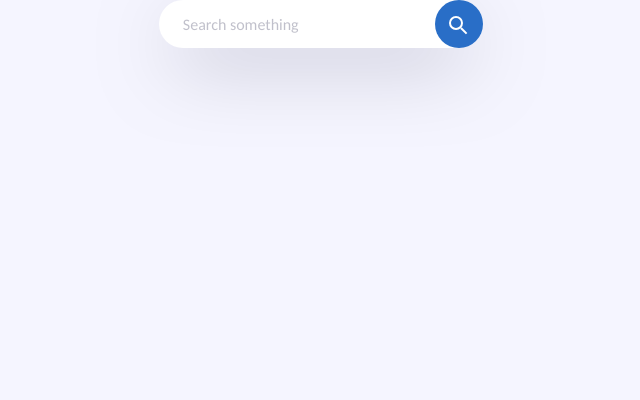
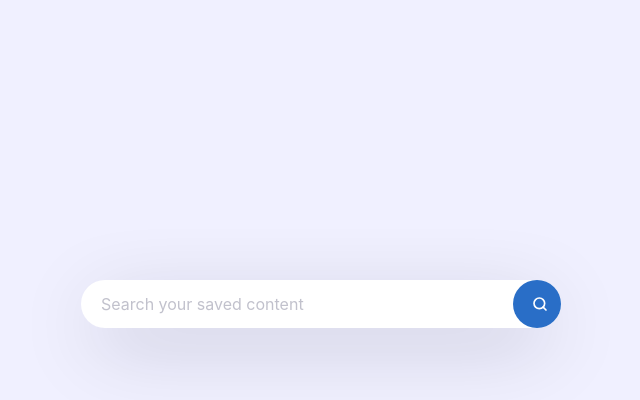
Before and after one commit to Ajitesh-Tamrakar/Bookmark, a React app in the folder frontend/: page /search in a window 1280 px wide. Shown: the top 400 px of the page, without its empty margins (319-959 px from the left). Built offline with nearby package versions, Linux system fonts and the light colour scheme; the HTML template or start-up script is replaced by a standard one.

Commit message:
completed search page

```diff
--- a/frontend/src/components/Card.jsx
+++ b/frontend/src/components/Card.jsx
@@ -1,84 +1,73 @@
-// import react from 'react';
-
-// function Card({ title, description }) {
-
-//     return (
-//         <div className="$$card bg-base-100 w-96 shadow-sm">
-//             <figure>
-//                 <img
-//                     src="https://img.daisyui.com/images/stock/photo-1606107557195-0e29a4b5b4aa.webp"
-//                     alt="Shoes" />
-//             </figure>
-//             <div className="$$card-body">
-//                 <h2 className="$$card-title">
-//                     Card Title
-//                     <div className="$$badge $$badge-secondary">NEW</div>
-//                 </h2>
-//                 <p>A card component has a figure, a body part, and inside body there are title and actions parts</p>
-//                 <div className="$$card-actions justify-end">
-//                     <div className="$$badge $$badge-outline">Fashion</div>
-//                     <div className="$$badge $$badge-outline">Products</div>
-//                 </div>
-//             </div>
-//         </div>
-//     );
-
-// }
-
-// export default Card;
-
-// 1. Install dependencies:
-// npm install framer-motion lucide-react
-
 import AspectRatio from '@mui/joy/AspectRatio';
 import Button from '@mui/joy/Button';
 import Card from '@mui/joy/Card';
 import CardContent from '@mui/joy/CardContent';
-import IconButton from '@mui/joy/IconButton';
 import Typography from '@mui/joy/Typography';
-import BookmarkAdd from '@mui/icons-material/BookmarkAddOutlined';
 
-export default function BasicCard({title, date, imageUrl}) {
-    const video_id = imageUrl.split('v=')[1];
+export default function BookmarkCard({ item, index }) {
+  const videoId = item.url?.includes('v=') ? item.url.split('v=')[1] : null;
+  const matchScore = Math.round((1 - item.distance) * 100);
+  const date = new Date(item.saved_at).toLocaleDateString('en-US', {
+    month: 'short', day: 'numeric', year: 'numeric'
+  });
+
   return (
+    <div
+      style={{
+        animationDelay: `${index * 60}ms`,
+        animationFillMode: 'both',
+      }}
+      className="animate-fade-up"
+    >
       <Card sx={{ width: 320 }}>
         <div>
-        <Typography level="title-lg">{title}</Typography>
-        <Typography level="body-sm">{date}</Typography>
-        {/* <IconButton
-          aria-label="bookmark Bahamas Islands"
-          variant="plain"
-          color="neutral"
-          size="sm"
-          sx={{ position: 'absolute', top: '0.875rem', right: '0.5rem' }}
-        >
-          <BookmarkAdd />
-        </IconButton> */}
+          <Typography level="title-lg">{item.title}</Typography>
+          <Typography level="body-sm">{item.author} · {date}</Typography>
         </div>
+
         <AspectRatio minHeight="120px" maxHeight="200px">
-
           <img
-          src={video_id ? `https://img.youtube.com/vi/${video_id}/0.jpg` : imageUrl}
-          srcSet={video_id ? `https://img.youtube.com/vi/${video_id}/0.jpg` : imageUrl}
+            src={videoId
+              ? `https://img.youtube.com/vi/${videoId}/0.jpg`
+              : item.url}
             loading="lazy"
-          alt=""
+            alt={item.title}
           />
         </AspectRatio>
+
+        {/* Tags */}
+        <div style={{ display: 'flex', flexWrap: 'wrap', gap: '6px', padding: '0 2px' }}>
+          {item.tags.map((tag) => (
+            <span
+              key={tag}
+              style={{
+                fontSize: '11px',
+                background: '#e8eeff',
+                color: '#296ec7',
+                borderRadius: '20px',
+                padding: '2px 8px',
+              }}
+            >
+              {tag}
+            </span>
+          ))}
+        </div>
+
         <CardContent orientation="horizontal">
-        {/* <div>
-          <Typography level="body-xs">Total price:</Typography>
-          <Typography sx={{ fontSize: 'lg', fontWeight: 'lg' }}>$2,900</Typography>
-        </div> */}
+          <Typography level="body-xs" sx={{ alignSelf: 'center' }}>
+            {matchScore}% match
+          </Typography>
           <Button
             variant="solid"
             size="md"
             color="primary"
-          aria-label="Explore Bahamas Islands"
+            onClick={() => window.open(item.url, '_blank')}
             sx={{ ml: 'auto', alignSelf: 'center', fontWeight: 600 }}
           >
-          Explore
+            Watch
           </Button>
         </CardContent>
       </Card>
+    </div>
   );
 }
--- a/frontend/src/components/SearchBar.jsx
+++ b/frontend/src/components/SearchBar.jsx
@@ -1,29 +1,79 @@
-import './SearchBar.css';
-import React from 'react';
-import { useState } from 'react';
+import { useState } from "react";
 
-function SearchBar({onSearch}) {
-    const [query , setQuery] = useState('');
+export default function SearchBar({ onSearch, hasResults }) {
+    const [query, setQuery] = useState("");
+
+    const handleSearch = () => {
+        if (query.trim()) onSearch(query);
+    };
 
     return (
-        <div className="centered">
-            <div className="search">
+        <div
+            className={`
+                flex flex-col items-center w-full
+                transition-all duration-500 ease-[cubic-bezier(0.4,0,0.2,1)]
+                ${hasResults ? "mt-6" : "mt-[35vh]"}
+            `}
+        >
+            <div className="relative flex items-center w-[480px] h-12 rounded-full bg-white shadow-[0_20px_80px_-16px_rgba(0,0,30,0.45)] focus-within:shadow-[0_24px_80px_-12px_rgba(0,0,30,0.55)] transition-shadow duration-200">
+
                 <input
                     type="text"
-                    id="search-input" // 1. Added ID to connect with label
-                    name="search"
-                    placeholder="Search something"
-                    onChange = {(e) => setQuery(e.target.value)}
+                    placeholder="Search your saved content"
+                    value={query}
+                    onChange={(e) => setQuery(e.target.value)}
+                    onKeyDown={(e) => e.key === "Enter" && handleSearch()}
+                    style={{
+                        paddingLeft: "1.25rem",
+                        paddingRight: query.trim() ? "8.5rem" : "3.5rem",
+                        transition: "padding-right 0.25s ease",
+                    }}
+                    className="absolute inset-0 w-full h-full rounded-full bg-transparent outline-none text-[#333355] placeholder:text-[#333355]/30"
                 />
-                <button type="button" aria-label="Search" onClick={() =>
-                    onSearch(query)
-                }> {/* 2. Changed to submit, added aria-label */}
-                    <label htmlFor="search-input">search</label> {/* 3. Connected htmlFor to input ID */}
-                    <div className="search-icon" aria-hidden="true"></div> {/* 4. Hid pure CSS icon from screen readers */}
+
+                <button
+                    onClick={handleSearch}
+                    aria-label="Search"
+                    style={{
+                        width: query.trim() ? "7.5rem" : "3rem",
+                        transition: "width 0.25s ease",
+                    }}
+                    className="
+                        absolute right-0
+                        flex flex-row items-center justify-center gap-1.5
+                        h-12 rounded-full bg-[#296ec7] border-none
+                        cursor-pointer overflow-hidden
+                        hover:bg-[#2060b0] transition-colors duration-200
+                    "
+                >
+                    <span
+                        style={{
+                            maxWidth: query.trim() ? "5rem" : "0px",
+                            opacity: query.trim() ? 1 : 0,
+                            transition: "max-width 0.25s ease, opacity 0.2s ease",
+                        }}
+                        className="text-white text-sm whitespace-nowrap overflow-hidden"
+                    >
+                        search
+                    </span>
+
+                    <svg
+                        xmlns="http://www.w3.org/2000/svg"
+                        width="16" height="16"
+                        viewBox="0 0 24 24"
+                        fill="none"
+                        stroke="white"
+                        strokeWidth="2.5"
+                        strokeLinecap="round"
+                        strokeLinejoin="round"
+                        aria-hidden="true"
+                        style={{ flexShrink: 0 }}
+                    >
+                        <circle cx="11" cy="11" r="8" />
+                        <line x1="21" y1="21" x2="16.65" y2="16.65" />
+                    </svg>
                 </button>
             </div>
         </div>
-    )
+    );
 }
-
-export default SearchBar;
--- a/frontend/src/pages/Search.jsx
+++ b/frontend/src/pages/Search.jsx
@@ -1,47 +1,34 @@
-import SearchBar from "../components/SearchBar"
-import BasicCard from "../components/Card"
-import {useState} from 'react'
-function Search() {
+import { useState } from "react";
+import SearchBar from "../components/SearchBar";
+import BookmarkCard from "../components/Card";
 
+export default function Search() {
     const [results, setResults] = useState([]);
-    function handleSearch(query) {
+    const [message, setMessage] = useState('');
 
-        fetch(`http://localhost:8000/retrieve/search/?q=${query}`, {
-            method: 'GET',
-            headers: {
-                'Content-Type': 'application/json'
-            },
-        })
-            .then(async (response) => {
-                const data = await response.json();
-                setResults(data.results);
+    const handleSearch = async (query) => {
+        const res = await fetch(`http://localhost:8000/retrieve/search/?q=${query}`);
+        const data = await res.json();
+        setResults(data.results);
+        setMessage(data.message);
+    };
 
-                if (response.ok) {
-                    console.log("Search successful");
-                    console.log("Server response:", data);
-                } else {
-                    console.error("Search failed:");
-                    console.error("Status:", response.status);
-                    console.error("Response:", data);
-                }
-            })
-
-    }
     return (
-        <div>
-            <SearchBar onSearch={handleSearch} />
-            {results.map((item) => (
-                <BasicCard
-                key={item.url}
-                title={item.title}
-                date={item.saved_at}
-                imageUrl={item.url} />
-            ))}
-
+        <div className="min-h-screen bg-[#f0f0ff] flex flex-col items-center px-4">
+            <SearchBar onSearch={handleSearch} hasResults={results.length > 0} />
+            {message && results.length === 0 && (
+                <div className="flex flex-col items-center gap-3 mt-10 text-[#333355]/50">
+                    <img src="/embarrassed.png" alt="No results" width={64} height={64} />
+                    <p className="text-sm">No relevant results found</p>
+                </div>
+            )}
+            {results.length > 0 && (
+                <div className="mt-6 flex flex-wrap gap-4 justify-center">
+                    {results.map((item, i) => (
+                        <BookmarkCard key={item.id} item={item} index={i} />
+                    ))}
+                </div>
+            )}
         </div>
-
-
-    )
+    );
 }
-
-export default Search;
```
Also changed, not shown: frontend/public/embarrassed.png (added), 1 other file (tests, documents, lock files or other folders). Lines whose indentation alone changed are shown as unchanged.
